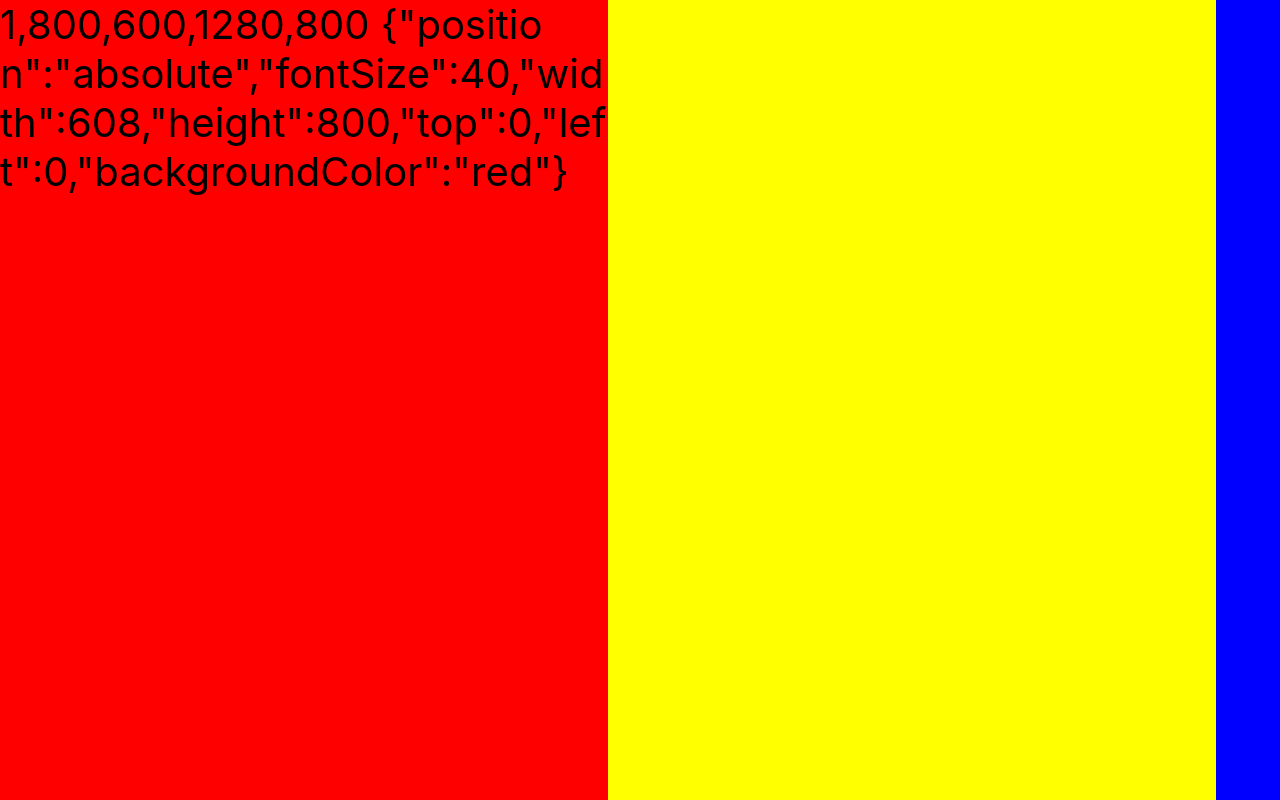
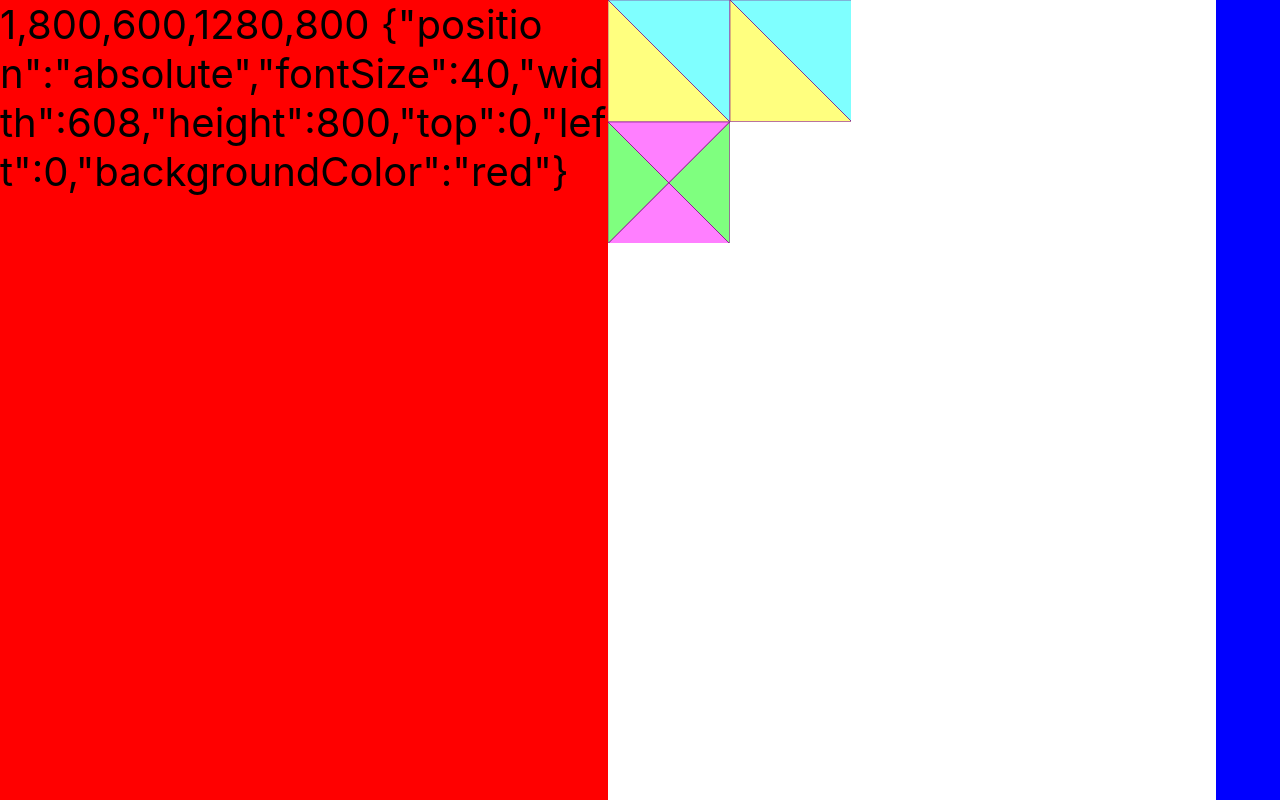
Before and after one commit to philbertani/ib01, a React (Create React App) app in the folder client/: page / in a window 1280 px wide. Built offline with nearby package versions, Linux system fonts and the light colour scheme.

Commit message:
using SVG for graphics for now, works nicely

```diff
--- a/client/public/style.css
+++ b/client/public/style.css
@@ -8,3 +8,10 @@ html {
 * { margin: 0}
 
 * { word-break: break-all}
+
+/*
+always something uexpected with CSS, this time with setting transparent background for fullscreen
+https://stackoverflow.com/questions/16163089/background-element-goes-black-when-entering-fullscreen-with-html5*/
+:fullscreen, ::backdrop {
+  background-color: rgba(255,255,255,0);
+}
--- /dev/null
+++ b/client/src/game/SvgTriangles.js
@@ -0,0 +1,79 @@
+import React from "react";
+
+export function RightTriangleLowerLeft({ color }) {
+  //whatever is in the viewBox gets scaled to % of container - nice!
+  return (
+    <svg style={{ position: "absolute" }} width="100%" viewBox="0 0 200 200">
+      <polygon
+        points="0,0 0,200 200,200"
+        style={{ fill: color, stroke: "purple", strokeWidth: 1 }}
+      />
+    </svg>
+  );
+}
+
+export function RightTriangleUpperRight({ color }) {
+  return (
+    <svg style={{ position: "absolute" }} width="100%" viewBox="0 0 200 200">
+      <polygon
+        points="0,0 200,200 200,0"
+        style={{ fill: color, stroke: "purple", strokeWidth: 1 }}
+      />
+    </svg>
+  );
+}
+
+export function RightTriangleUpperLeft({ color }) {
+  return (
+    <svg style={{ position: "absolute" }} width="100%" viewBox="0 0 200 200">
+      <polygon
+        points="0,0 200,0 0,200"
+        style={{ fill: color, stroke: "purple", strokeWidth: 1 }}
+      />
+    </svg>
+  );
+}
+
+export function Left({ color }) {
+  return (
+    <svg style={{ position: "absolute" }} width="100%" viewBox="0 0 200 200">
+      <polygon
+        points="0,0 0,200 100,100"
+        style={{ fill: color, stroke: "purple", strokeWidth: 1 }}
+      />
+    </svg>
+  );
+}
+
+export function Right({ color }) {
+  return (
+    <svg style={{ position: "absolute" }} width="100%" viewBox="0 0 200 200">
+      <polygon
+        points="200,0 200,200 100,100"
+        style={{ fill: color, stroke: "purple", strokeWidth: 1 }}
+      />
+    </svg>
+  );
+}
+
+export function Up({ color }) {
+  return (
+    <svg style={{ position: "absolute" }} width="100%" viewBox="0 0 200 200">
+      <polygon
+        points="0,0 200,0 100,100"
+        style={{ fill: color, stroke: "purple", strokeWidth: 1 }}
+      />
+    </svg>
+  );
+}
+
+export function Down({ color }) {
+  return (
+    <svg style={{ position: "absolute" }} width="100%" viewBox="0 0 200 200">
+      <polygon
+        points="0,200 200,200 100,100"
+        style={{ fill: color, stroke: "purple", strokeWidth: 1 }}
+      />
+    </svg>
+  );
+}
--- a/client/src/game/TargetBoard.js
+++ b/client/src/game/TargetBoard.js
@@ -1,9 +1,29 @@
 import React from "react";
+import * as SVGTRI from "./SvgTriangles";
 import {useStore} from "react-redux";
 
 export default function TargetBoard({style}) {
   const styleFinal = {...style};
-  styleFinal.backgroundColor = "yellow";
+  styleFinal.backgroundColor = "rgba(255,255,255,0)";
 
-  return <div style={styleFinal}></div>
+  return <div style={styleFinal}>
+
+    <div style={{position:"absolute", width:styleFinal.width/5}}>
+      <SVGTRI.RightTriangleLowerLeft boardDims={styleFinal} color={"rgba(255,255,0,.5)"}/>
+      <SVGTRI.RightTriangleUpperRight boardDims={styleFinal} color={"rgba(0,255,255,.5)"}/>
+    </div>
+
+    <div style={{position:"absolute",width:styleFinal.width/5 , left:styleFinal.width/5}}>
+      <SVGTRI.RightTriangleLowerLeft boardDims={styleFinal} color={"rgba(255,255,0,.5)"}/>
+      <SVGTRI.RightTriangleUpperRight boardDims={styleFinal} color={"rgba(0,255,255,.5)"}/>
+    </div>
+
+    <div style={{position:"absolute",width:styleFinal.width/5 , top:styleFinal.width/5}}>
+      <SVGTRI.Left boardDims={styleFinal} color={"rgba(0,255,0,.5)"}/>
+      <SVGTRI.Right boardDims={styleFinal} color={"rgba(0,255,0,.5)"}/>
+      <SVGTRI.Up boardDims={styleFinal} color={"rgba(255,0,255,.5)"}/>
+      <SVGTRI.Down boardDims={styleFinal} color={"rgba(255,0,255,.5)"}/>
+    </div>
+
+  </div>
 }
```
Also changed, not shown: 12 other files (tests, documents, lock files or other folders).
